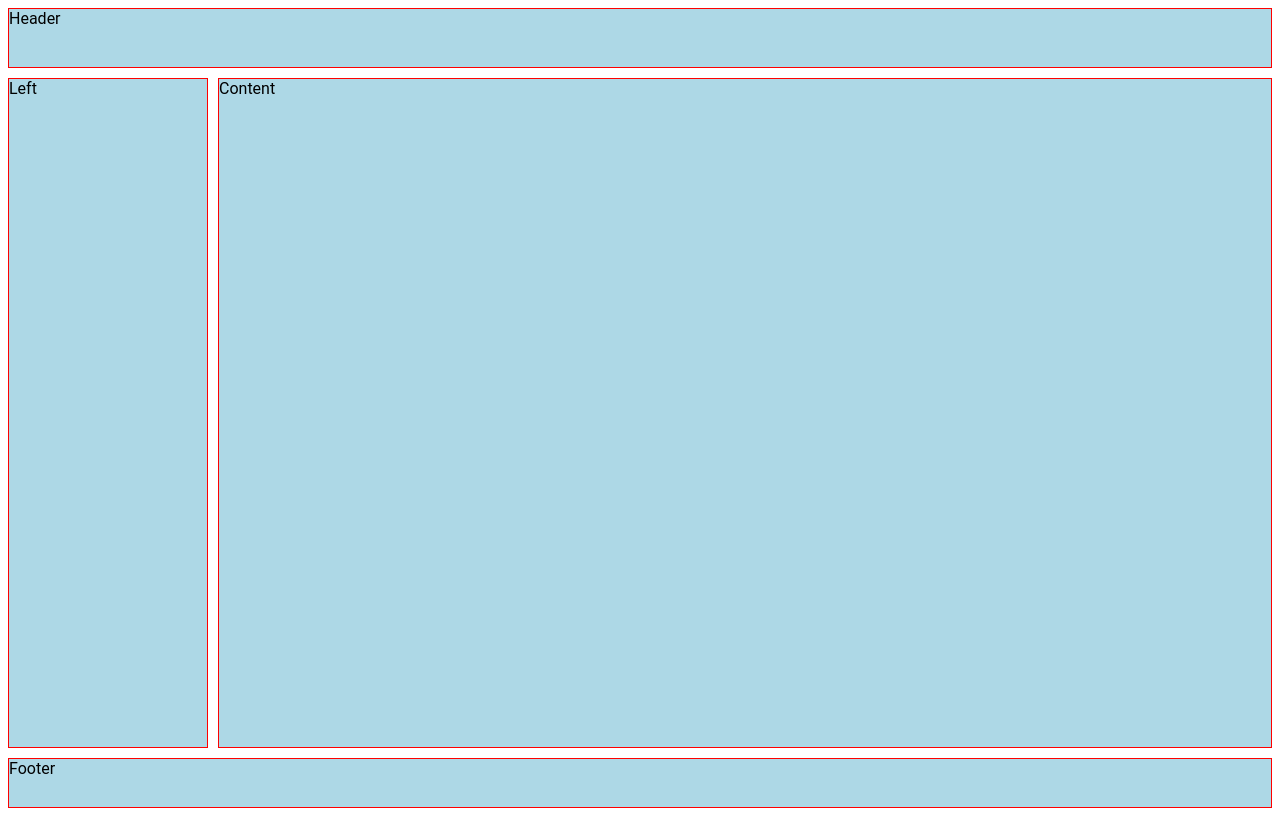
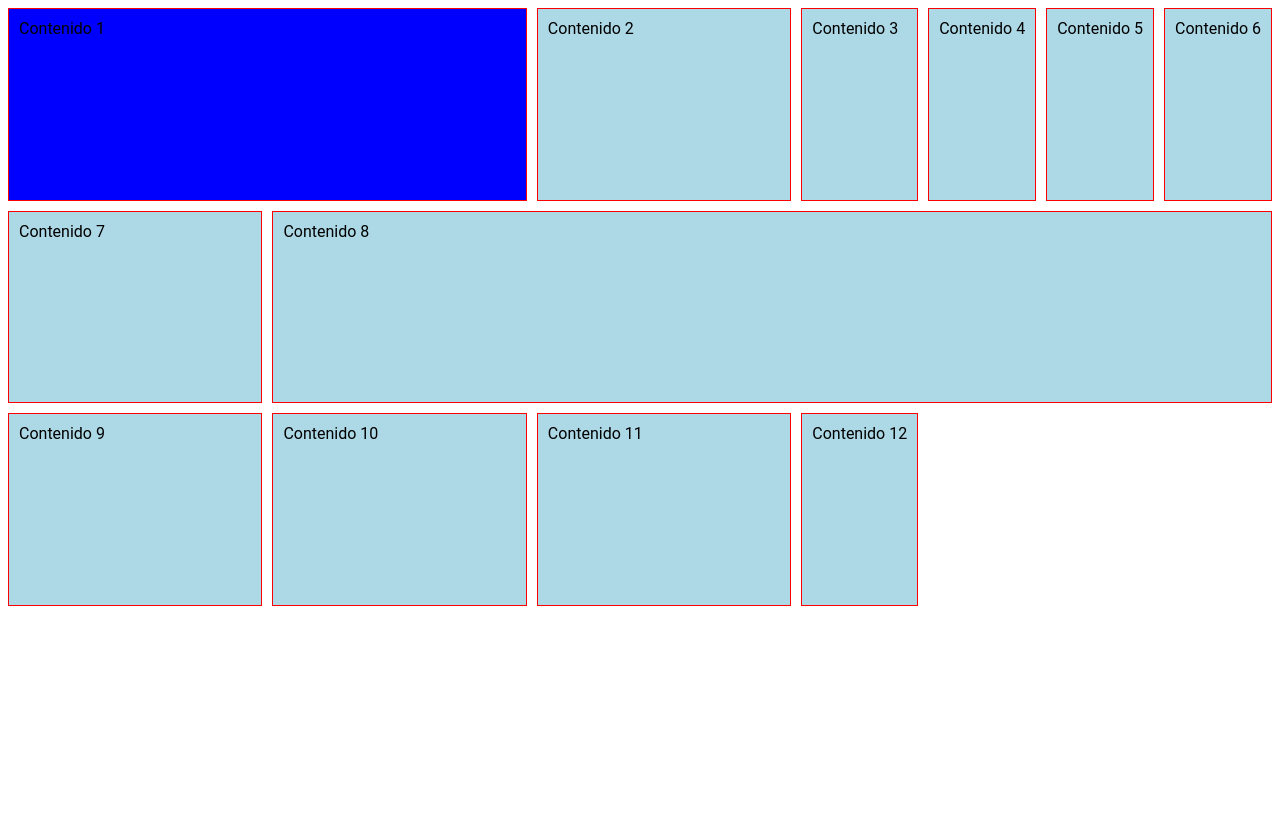
Before and after one commit to evervasquez/css-grid-django, a Django app: page / in a window 1280 px wide. Run offline with Django 3.2, Linux system fonts and the light colour scheme; parts of the project's set-up code (start-up, migrations or seed data) failed here and were passed over.

Commit message:
add columns

```diff
--- a/negosy/static/css/vendor.css
+++ b/negosy/static/css/vendor.css
@@ -4,31 +4,24 @@ body {
 
 .container {
     display: grid;
-    grid-template: 60px 1fr 50px / 200px 1fr;
+    grid-template-columns: repeat(3, 1fr);
+    grid-template-rows: repeat(4, 1fr);
     gap: 10px;
     height: 100vh;
-    grid-template-areas: "header header"
-                         "left content"
-                         "footer footer";
 }
 
 .item{
+    background: lightblue;
+    padding: 10px;
     border: 1px solid red;
-    background: lightblue;
 }
 
-.header{
-    grid-area: header;
+.item:nth-of-type(1){
+    background: blue;
+    grid-column-start: 1;
+    grid-column-end: 3;
 }
 
-.left{
-    grid-area: left;
+.item:nth-of-type(8){
+    grid-column: 2/8;
 }
-
-.content{
-    grid-area: content;
-}
-
-.footer{
-    grid-area: footer;
-}
--- a/negosy/templates/base.html
+++ b/negosy/templates/base.html
@@ -8,10 +8,18 @@
 </head>
 <body>
 <div class="container">
-    <div class="item header">Header</div>
-    <div class="item left">Left</div>
-    <div class="item content">Content</div>
-    <div class="item footer">Footer</div>
+    <div class="item">Contenido 1</div>
+    <div class="item">Contenido 2</div>
+    <div class="item">Contenido 3</div>
+    <div class="item">Contenido 4</div>
+    <div class="item">Contenido 5</div>
+    <div class="item">Contenido 6</div>
+    <div class="item">Contenido 7</div>
+    <div class="item">Contenido 8</div>
+    <div class="item">Contenido 9</div>
+    <div class="item">Contenido 10</div>
+    <div class="item">Contenido 11</div>
+    <div class="item">Contenido 12</div>
 </div>
 </body>
 </html>
```
